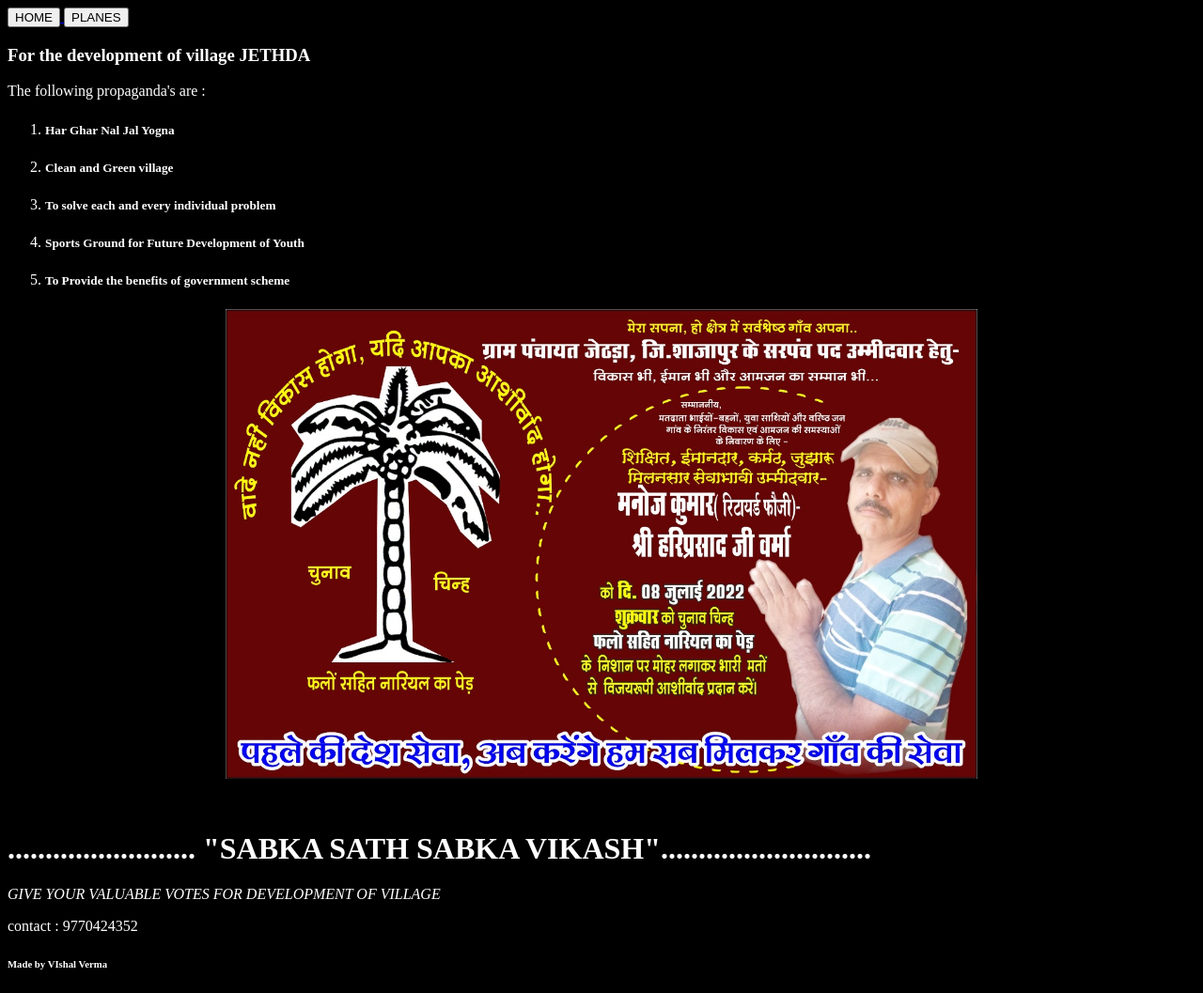
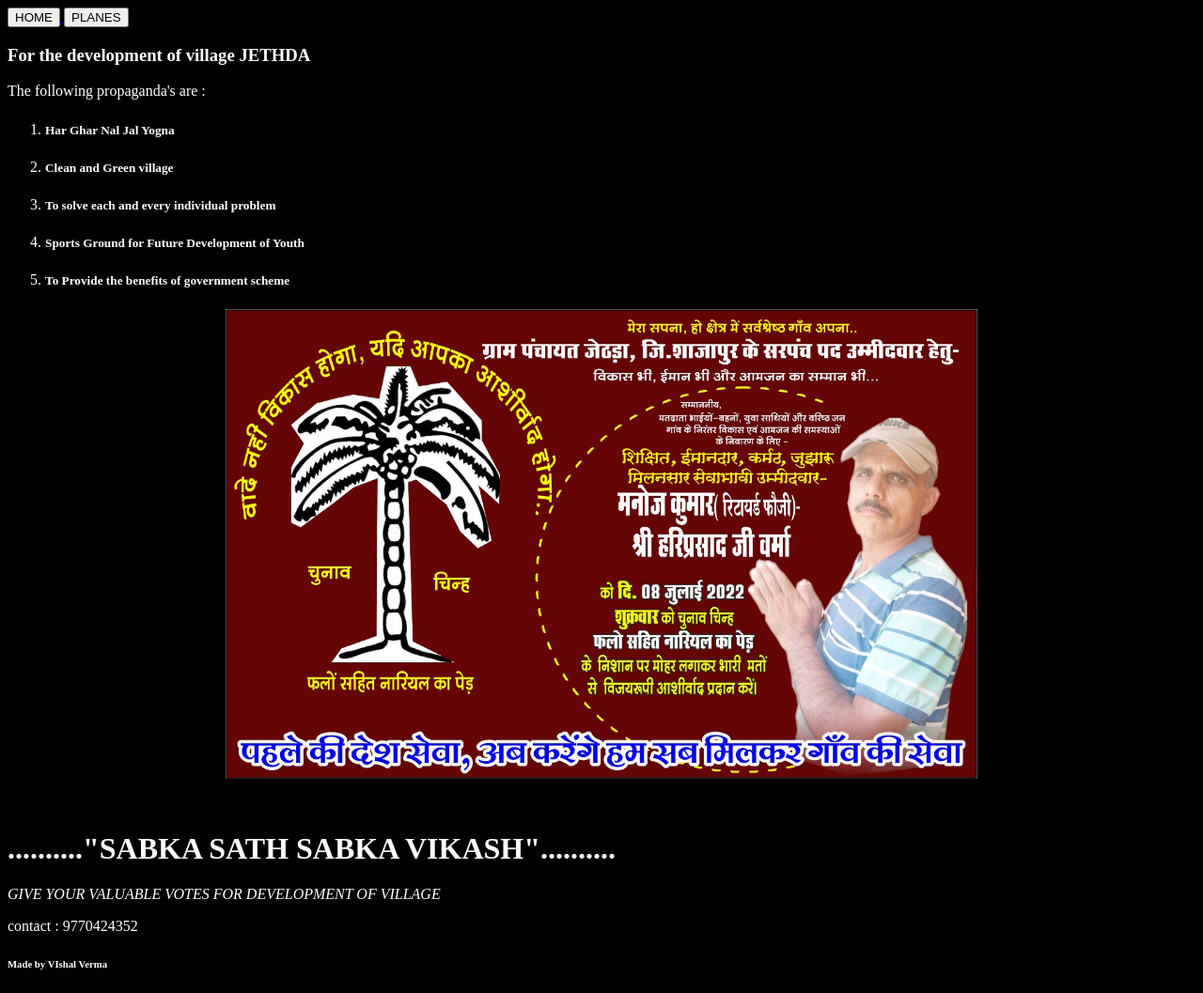
Before and after one commit to V121212/village-development, a plain HTML site: page index.html in a window 1280 px wide. Shown: the whole page at 94% size. Drawn offline with Linux system fonts and the light colour scheme.

Commit message:
Update index.html

```diff
--- a/index.html
+++ b/index.html
@@ -20,7 +20,7 @@
 <li><h5>To Provide the benefits of government scheme</h5></li>
 </ol>
 <p align=center><img src="IMG-20220624-WA0003.jpg" height="500"width="800"/></p><br
-<p ><h1>......................... "SABKA SATH SABKA VIKASH"............................ </h1></p>
+<p ><h1>.........."SABKA SATH SABKA VIKASH"..........</h1></p>
 <p><em>GIVE YOUR VALUABLE VOTES FOR DEVELOPMENT OF VILLAGE</em> </p>
 <p>contact : 9770424352</p>
 <flotter><h6> Made by VIshal Verma</h6></flotter>
```
